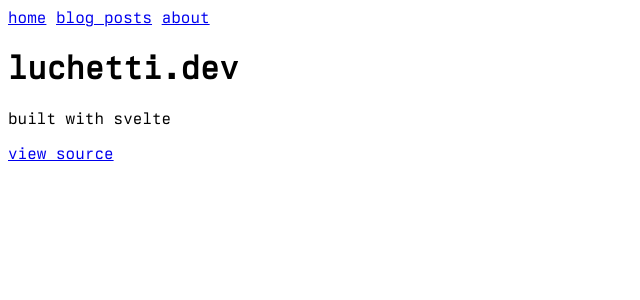
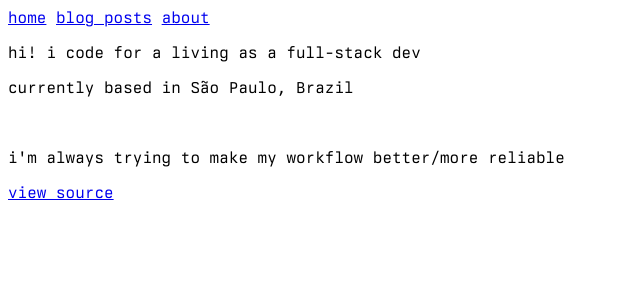
Before and after one commit to gusluchetti/portfolio, a SvelteKit app: page / in a window 1280 px wide. Shown: the top 300 px of the page, without its empty margins (0-640 px from the left). Built offline with nearby package versions, Linux system fonts and the light colour scheme.

Commit message:
feat: update home page

```diff
--- a/src/routes/+page.svelte
+++ b/src/routes/+page.svelte
@@ -1,2 +1,4 @@
-<h1>luchetti.dev</h1>
-<p>built with svelte</p>
+<p>hi! i code for a living as a full-stack dev</p>
+<p>currently based in São Paulo, Brazil</p>
+<br />
+<p>i'm always trying to make my workflow better/more reliable</p>
```
